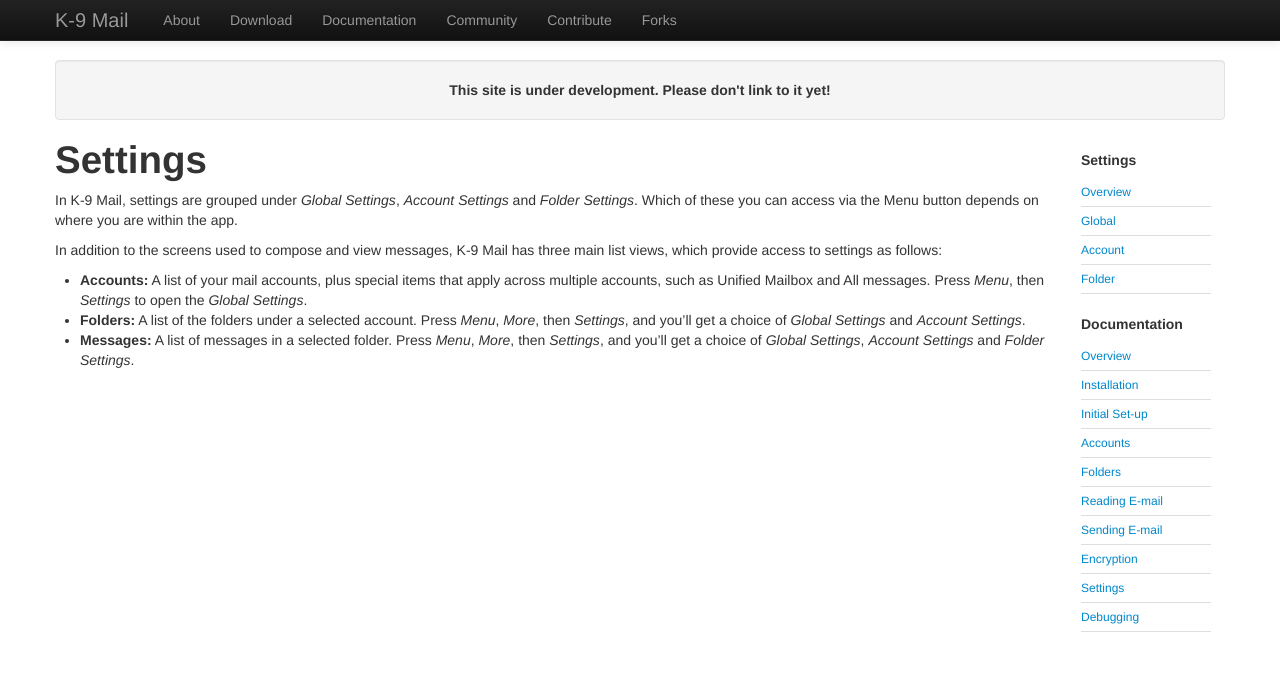
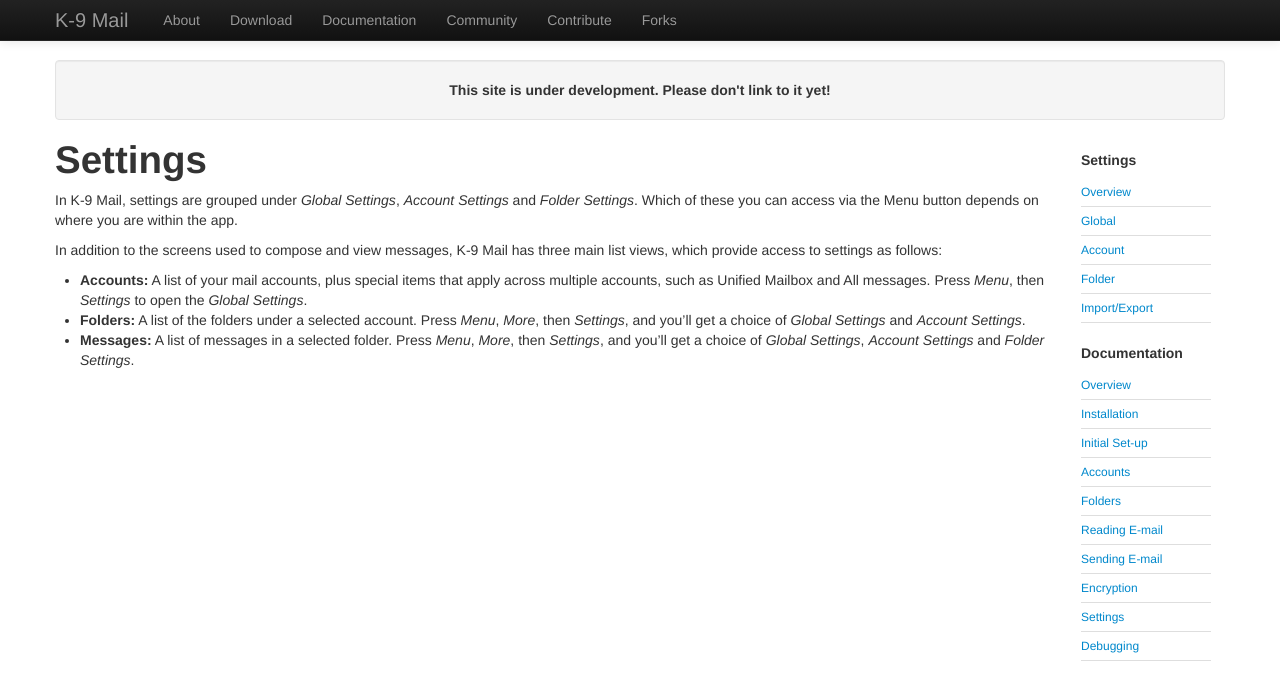
Before and after one commit to k9mail/k9mail.app, a Jekyll site: the page built from documentation/settings.md, in a window 1280 px wide. Shown: the top 700 px of the page. Built offline with Jekyll 4.4.1, drawn with Linux system fonts in a browser that asks for light colours; nearby versions of some CDN libraries.

Commit message:
Add link for Import/Export

```diff
--- a/_includes/settings-header.html
+++ b/_includes/settings-header.html
@@ -6,5 +6,6 @@
 		<li><a href="/documentation/settings/global.html">Global</a></li>
 		<li><a href="/documentation/settings/account.html">Account</a></li>
 		<li><a href="/documentation/settings/folder.html">Folder</a></li>
+		<li><a href="/documentation/settings/import_export.html">Import/Export</a></li>
 	</ul>
 </div>
```
